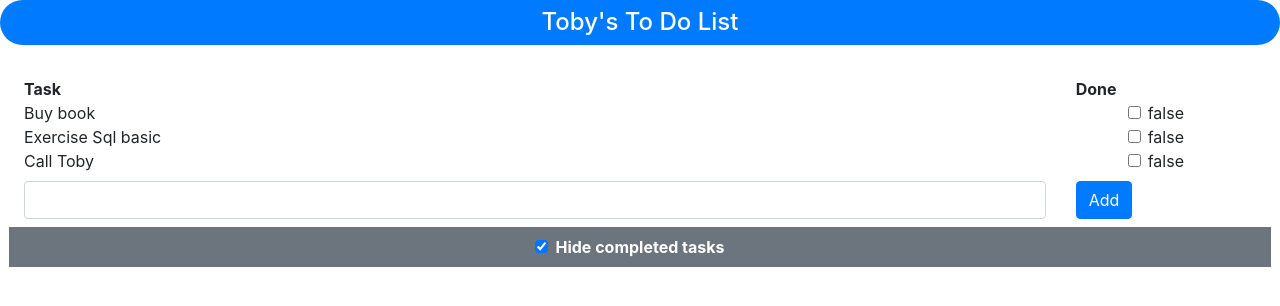
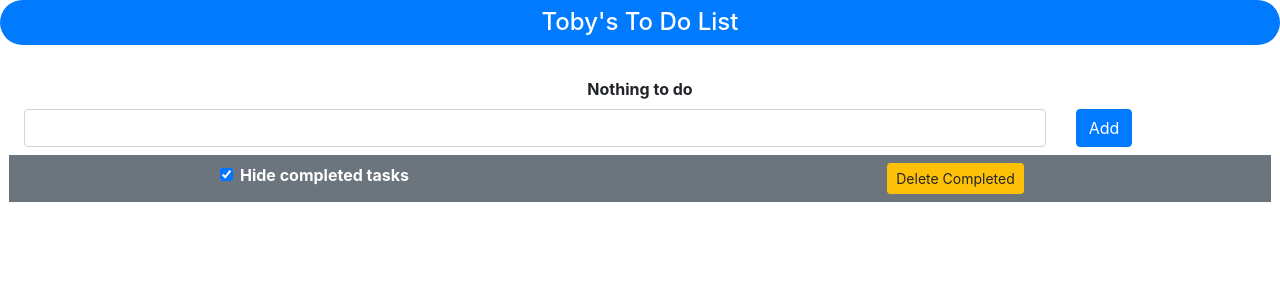
Before and after one commit to y976362357/VueDemo, a Vue app in the folder todo/: page / in a window 1280 px wide. Shown: the top 306 px of the page. Built offline with nearby package versions, Linux system fonts and the light colour scheme.

Commit message:
adding the finshing touches

```diff
--- a/todo/src/App.vue
+++ b/todo/src/App.vue
@@ -3,6 +3,12 @@
     <h4 class="bg-primary text-white text-center p-2 rounded-pill">{{ name }}'s To Do List</h4>
 
     <div class="container-fluid p-4">
+      <div class="row" v-if="filteredTasks.length == 0">
+        <div class="col text-center">
+          <b>Nothing to do</b>
+        </div>
+      </div>
+      <template v-else>
         <div class="row">
           <div class="col font-weight-bold">Task</div>
           <div class="col-2 font-weight-bold">Done</div>
@@ -14,13 +20,19 @@
             {{ t.done }}
           </div>
         </div>
+      </template>
 
       <div class="row py-2">
         <div class="col">
-          <input type="text" v-model="newItemText" class="form-control" v-on:keyup.enter="addNewTodo"/>
+          <input
+            type="text"
+            v-model="newItemText"
+            class="form-control"
+            v-on:keyup.enter="addNewTodo"
+          />
         </div>
         <div class="col-2">
-          <button class="btn btn-primary" v-on:click="addNewTodo" >Add</button>
+          <button class="btn btn-primary" v-on:click="addNewTodo">Add</button>
         </div>
       </div>
 
@@ -28,6 +40,12 @@
         <div class="col text-center">
           <input type="checkbox" v-model="hideCompleted" class="form-check-input" />
           <label class="form-check-label font-weight-bold">Hide completed tasks</label>
+        </div>
+
+        <div class="col text-center">
+          <button class="btn btn-sm btn-warning" v-on:click="deleteCompleted">
+            Delete Completed
+          </button>
         </div>
       </div>
     </div>
@@ -40,12 +58,7 @@
   data() {
     return {
       name: "Toby",
-      tasks: [
-        { action: "Buy book", done: false },
-        { action: "Exercise Sql basic", done: false },
-        { action: "Write Some Vue Demo", done: true },
-        { action: "Call Toby", done: false }
-      ],
+      tasks: [],
       hideCompleted: true,
       newItemText: ""
     };
@@ -61,7 +74,21 @@
         action: this.newItemText,
         done: false
       });
+      this.storeData()
       this.newItemText = "";
+    },
+    deleteCompleted(){
+      this.tasks = this.tasks.filter(t => !t.done)
+      this.storeData()
+    },
+    storeData(){
+      localStorage.setItem("todos", JSON.stringify(this.tasks));
+    }
+  },
+  created() {
+    let data = localStorage.getItem("todos");
+    if (data != null) {
+      this.tasks = JSON.parse(data);
     }
   }
 };
```
Lines whose indentation alone changed are shown as unchanged.
